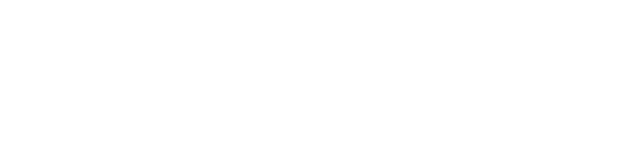
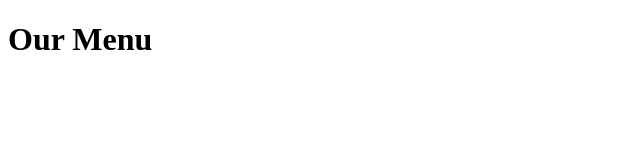
Before and after one commit to tonylds1/coursera-html, a plain HTML site: page modulo2/index.html in a window 1280 px wide. Shown: the whole page, without its empty margins (0-640 px from the left). Drawn offline with Linux system fonts and the light colour scheme.

Commit message:
First content: a H1

```diff
--- a/modulo2/index.html
+++ b/modulo2/index.html
@@ -5,6 +5,8 @@
 	<title>Document</title>
 </head>
 <body>
-
+	<div id="container">
+		<h1>Our Menu</h1>
+	</div>
 </body>
 </html>
```
